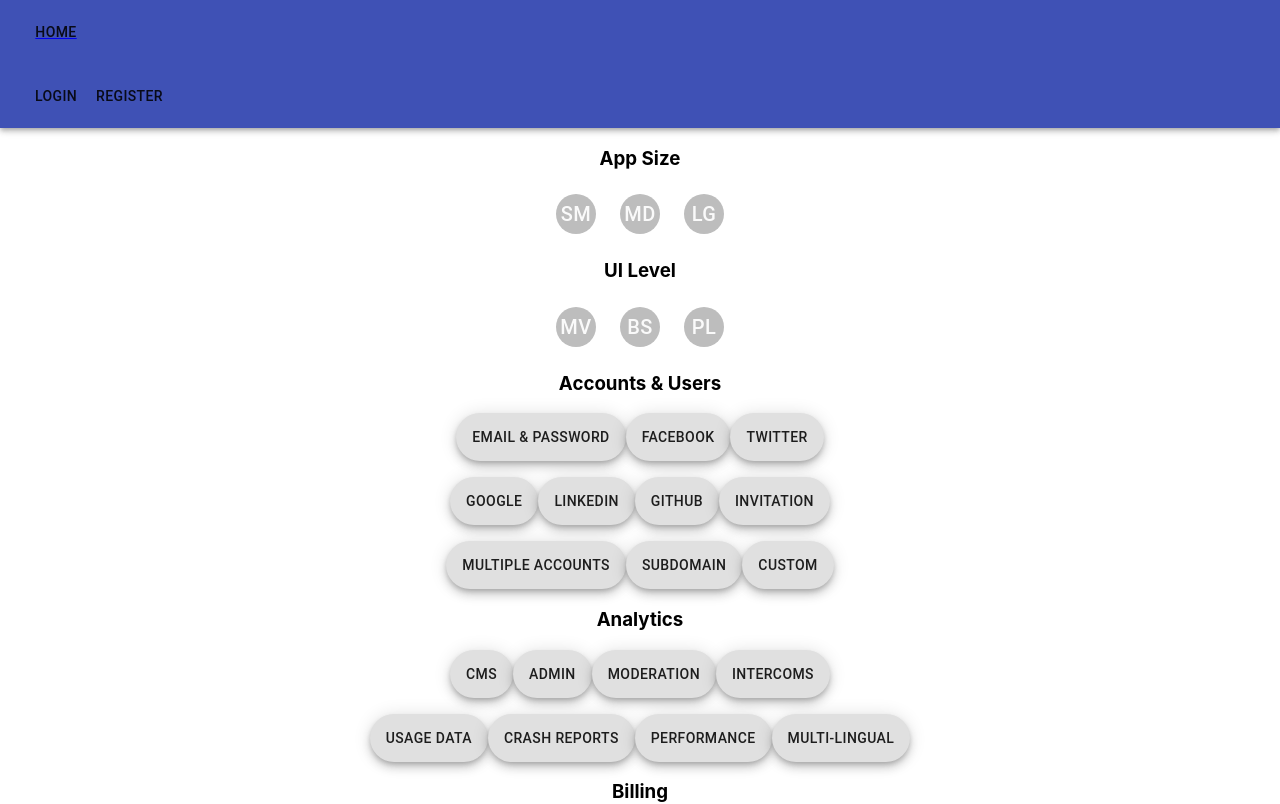
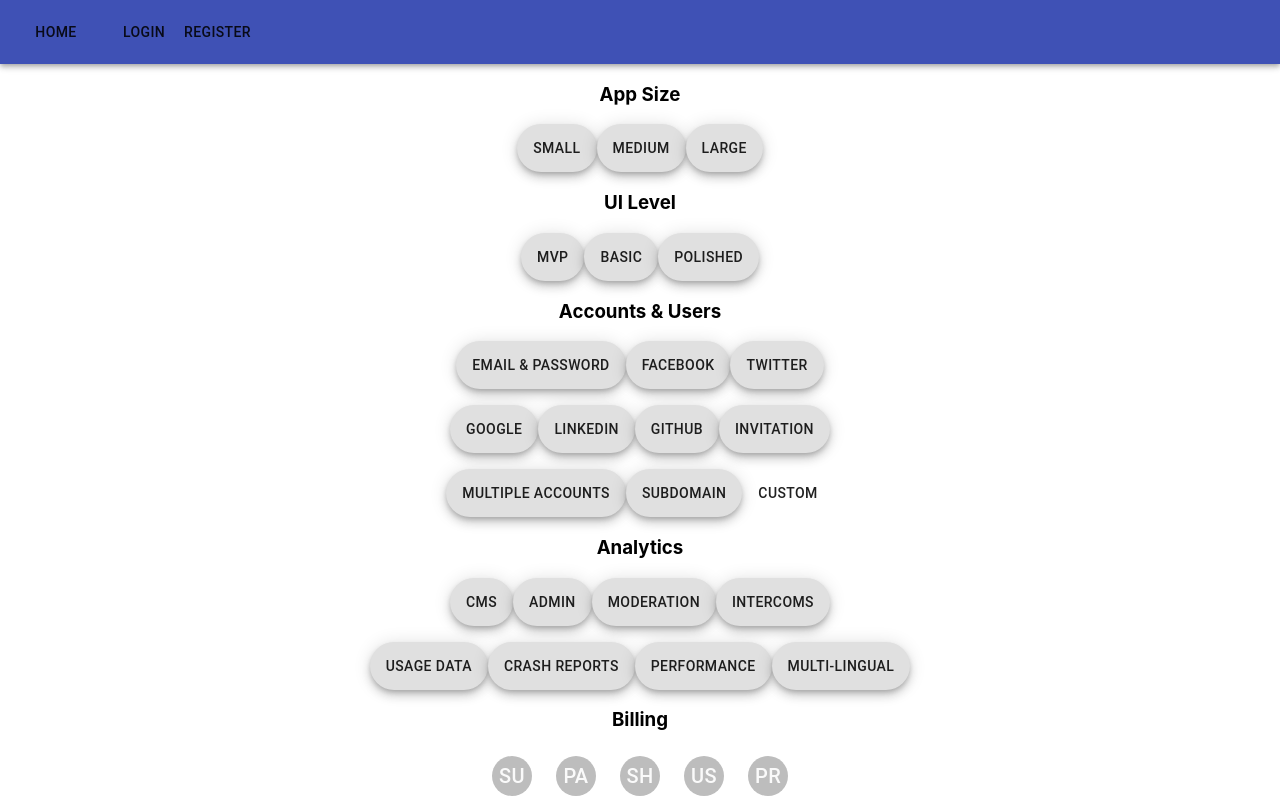
Before and after one commit to KeyboardWarrior76/Final_Project, a React (Create React App) app in the folder client/: page / in a window 1280 px wide. Shown: the top 804 px of the page. Built offline with nearby package versions, Linux system fonts and the light colour scheme.

Commit message:
CSS Stuff

```diff
--- a/client/src/components/forms/AccountForm.js
+++ b/client/src/components/forms/AccountForm.js
@@ -1,11 +1,11 @@
 import React, {Component} from 'react';
 import Fab from '@material-ui/core/Fab';
+import Button from '@material-ui/core/Button';
 import { ProjectConsumer, } from "../../providers/ProjectProvider";
 
 class AccountForm extends Component {
 
   render() {
-    const { value: { categories, toggleCategoryItem } } = this.props;
   return(
     <div align='center'>
       <h3><p>Accounts & Users</p></h3>
@@ -65,12 +65,9 @@
       } variant="extended">
         Subdomain
       </Fab>
-      <Fab onClick={() => toggleCategoryItem(
-        categories.account,
-        categories.account.custom)
-      } variant="extended">
+      <Button onClick={() => this.props.toggleCategoryItem()} variant="extended">
         Custom
-      </Fab>
+      </Button>
     </div>
     )
   }
@@ -80,7 +77,7 @@
   render() {
     return (
       <ProjectConsumer>
-        { value => <AccountForm {...this.props} value={value} />}
+        { value => <AccountForm {...this.props} value={value} toggleCategoryItem={value.toggleCategoryItem} />}
       </ProjectConsumer>
     )
   }
--- a/client/src/components/forms/AppForm.js
+++ b/client/src/components/forms/AppForm.js
@@ -1,6 +1,5 @@
 import React, {Component} from 'react';
-import Button from '@material-ui/core/Button';
-import Avatar from '@material-ui/core/Avatar';
+import Fab from '@material-ui/core/Fab';
 
 export default class AppForm extends Component {
 
@@ -36,15 +35,15 @@
     <>
       <div align='center'>
         <h3><p>App Size</p></h3>
-        <Button onClick={this.selectSmall}><Avatar>Sm</Avatar></Button>
-        <Button onClick={this.selectMedium}><Avatar>Md</Avatar></Button>
-        <Button onClick={this.selectLarge}><Avatar>Lg</Avatar></Button>
+        <Fab onClick={this.selectSmall} variant="extended">Small</Fab>
+        <Fab onClick={this.selectMedium} variant="extended">Medium</Fab>
+        <Fab onClick={this.selectLarge} variant="extended">Large</Fab>
       </div>
       <div align='center'>
         <h3><p>UI Level</p></h3>
-        <Button onClick={this.selectMvp}><Avatar>MV</Avatar></Button>
-        <Button onClick={this.selectBasic}><Avatar>Bs</Avatar></Button>
-        <Button onClick={this.selectPolished}><Avatar>Pl</Avatar></Button>
+        <Fab onClick={this.selectMvp} variant="extended">MVP</Fab>
+        <Fab onClick={this.selectBasic} variant="extended">Basic</Fab>
+        <Fab onClick={this.selectPolished} variant="extended">Polished</Fab>
       </div>
     </>
     )
--- a/client/src/components/navbar/Navbar.js
+++ b/client/src/components/navbar/Navbar.js
@@ -48,17 +48,20 @@
     return (
       <div>
         <AppBar position='static'>
-          <Link to='/'>
-            <ToolBar>
+
+          <ToolBar>
+            <Link to='/'>
               <Button
+                edge='start'
                 name='home'
                 id='home'
                 active={this.props.location.pathname ? '/' : undefined}>
                 Home
               </Button>
-            </ToolBar>
-          </Link>
-          { this.rightNavItems() }
+            </Link>
+            { this.rightNavItems() }
+          </ToolBar>
+
         </AppBar>
       </div>
     )
--- a/client/src/providers/ProjectProvider.js
+++ b/client/src/providers/ProjectProvider.js
@@ -3,6 +3,7 @@
 
 const ProjectContext = React.createContext();
 export const ProjectConsumer = ProjectContext.Consumer;
+
 export default class ProjectProvider extends Component {
 
   state = { project: null, estimate: 0, isNew: true,
@@ -76,8 +77,10 @@
 
   }
 
-  toggleCategoryItem = (category, property) => {
-    this.setState({ categories: {...this.state.categories, [category]: {[property]: !property} } })
+  toggleCategoryItem = () => {
+    const {account} = this.state.categories
+    const {custom} = this.state.categories.account
+    this.setState({ categories: {account: {custom: !custom}, ...this.state.categories} })
   }
 
   render(){
```
Also changed, not shown: 1 other file (tests, documents, lock files or other folders).
